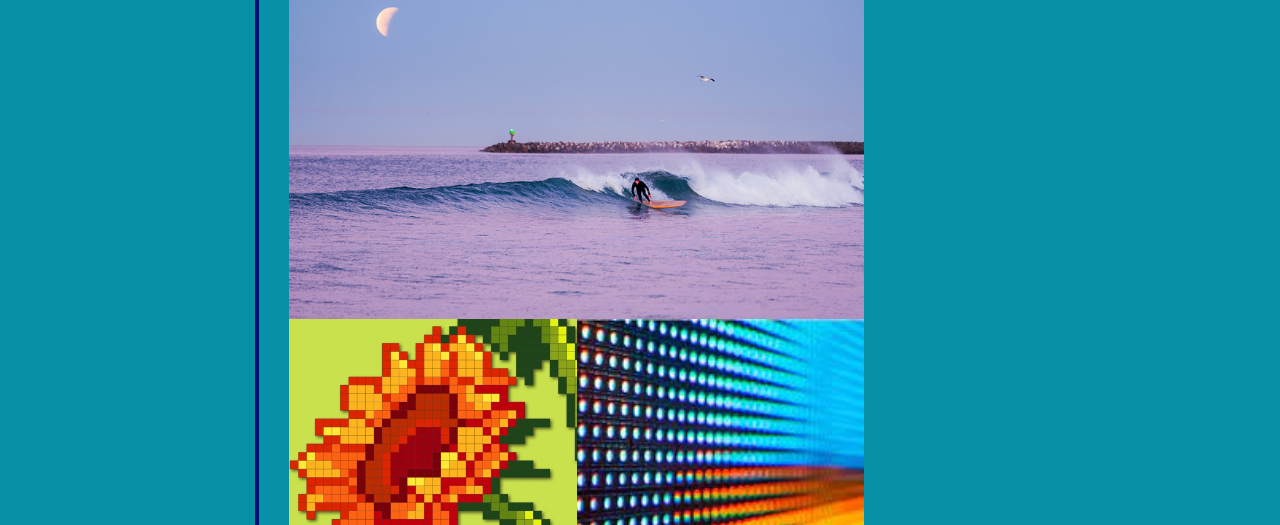
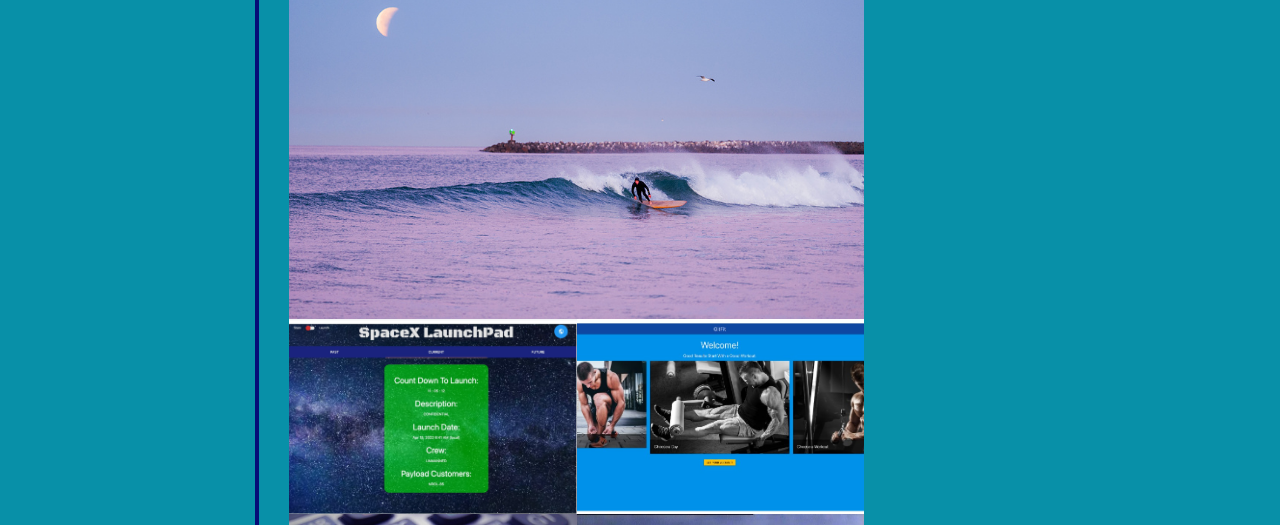
Before and after one commit to OsideSILENCER/updated-portfolio, a plain HTML site: page index.html in a window 1280 px wide. Shown: the part 275-800 px from the top of the page. Drawn offline with nearby package versions, Linux system fonts and the light colour scheme.

Commit message:
add all new changes

```diff
--- a/index.html
+++ b/index.html
@@ -48,10 +48,10 @@
              <img src="assets/images/Oceanside-Harbor.jpg" alt="Oceanside Oceanside-Harbor">
              </figure>
               <figure class="box w-50">
-                <img src="assets/images/512x512bb.jpg" alt="pixel flower">
+                <img src="assets/images/Space Launch pic.jpg" alt="pixel flower">
               </figure>
               <figure class="box w-50">
-                <img src="assets/images/images (1).jpg" alt="pixels">
+                <img src="assets/images/official git fit page.jpg" alt="pixels">
               </figure>
               <figure class="box w-50">
                 <img src="assets/images/thumb_720_450_1411_f.jpg" alt="Calculator">
```
Also changed, not shown: assets/images/Space Launch pic.jpg (added), assets/images/official git fit page.jpg (added).
